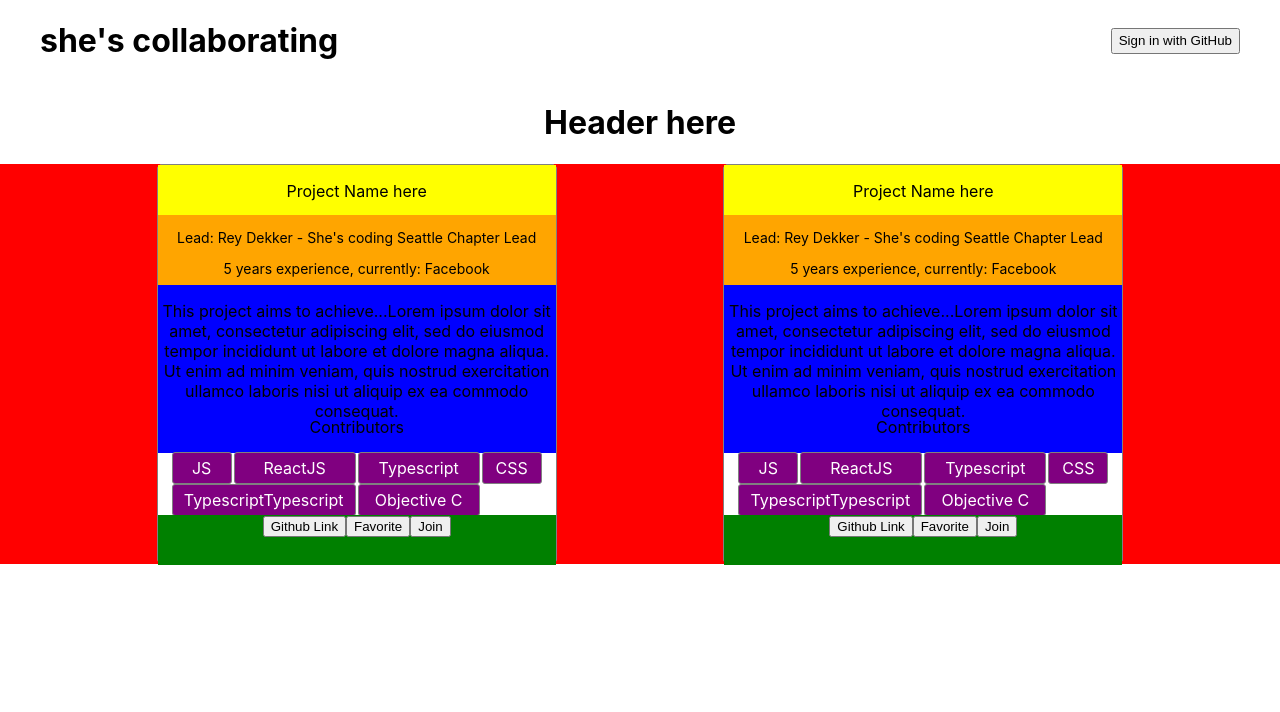
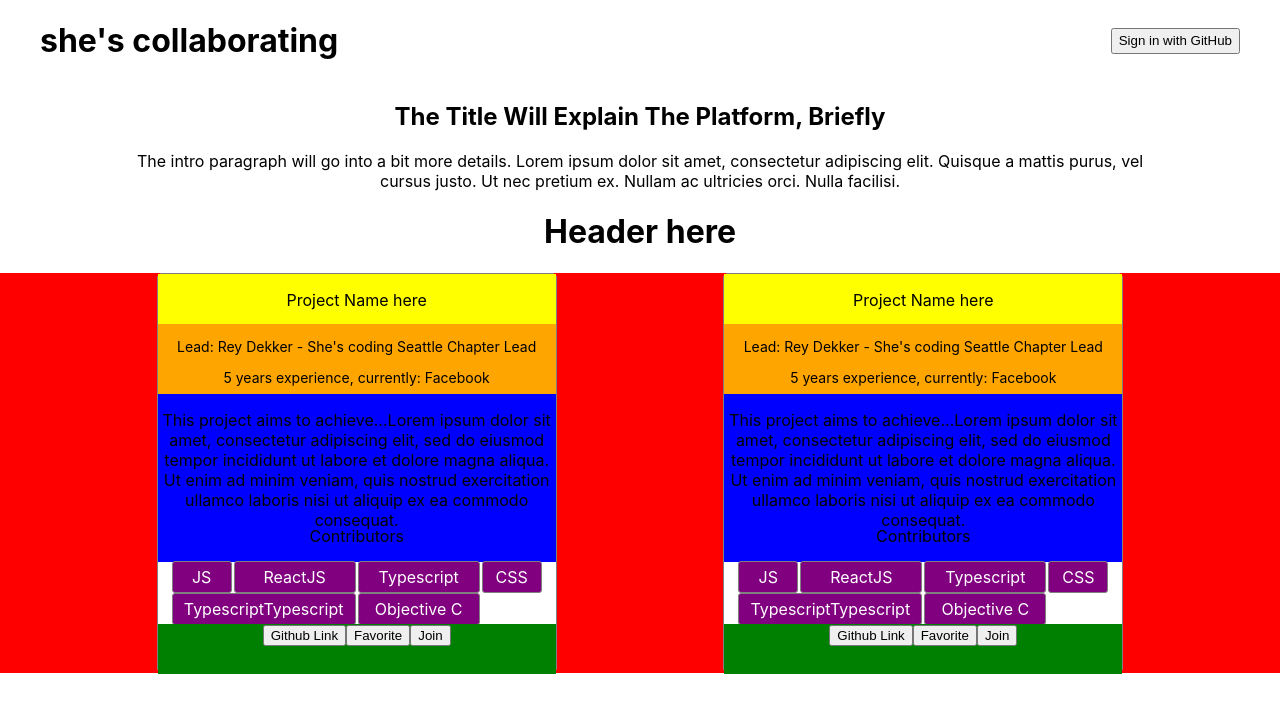
Before and after one commit to coding-allies/projects-platform-frontend, a React (Create React App) app: page / in a window 1280 px wide. Shown: the top 712 px of the page. Built offline with nearby package versions, Linux system fonts and the light colour scheme.

Commit message:
Adds Platform Summary component

```diff
--- a/src/App.js
+++ b/src/App.js
@@ -1,12 +1,14 @@
 import React from "react";
 import logo from "./logo.svg";
+import Header from "./components/Header"
+import PlatformSummary from "./components/PlatformSummary"
 import Projects from "./pages/Projects";
-import Header from "./components/Header"
 
 function App() {
   return (
     <div className="App">
       <Header />
+      <PlatformSummary />
       <Projects />
     </div>
   );
--- /dev/null
+++ b/src/components/PlatformSummary.js
@@ -0,0 +1,13 @@
+import React from "react";
+import "../style/components/PlatformSummary.css";
+
+const PlatformSummary = () => {
+  return (
+    <section className="project-summary-section">
+      <h2>The Title Will Explain The Platform, Briefly</h2>
+      <p>The intro paragraph will go into a bit more details. Lorem ipsum dolor sit amet, consectetur adipiscing elit. Quisque a mattis purus, vel cursus justo. Ut nec pretium ex. Nullam ac ultricies orci. Nulla facilisi.</p>
+    </section>
+  )
+}
+
+export default PlatformSummary;
--- /dev/null
+++ b/src/style/components/PlatformSummary.css
@@ -0,0 +1,6 @@
+.project-summary-section {
+  text-align: center;
+  margin: 0 auto;
+  max-width: 50%;
+  min-width: 80%;
+}
```
